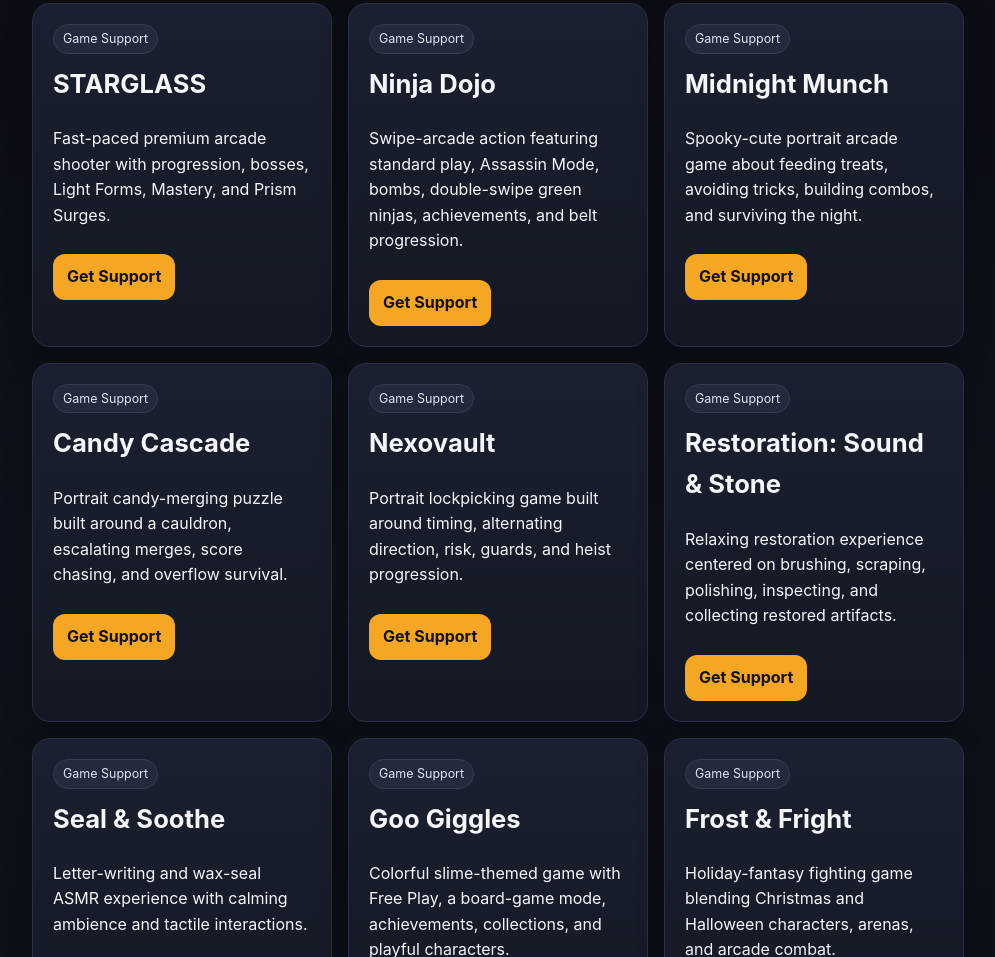
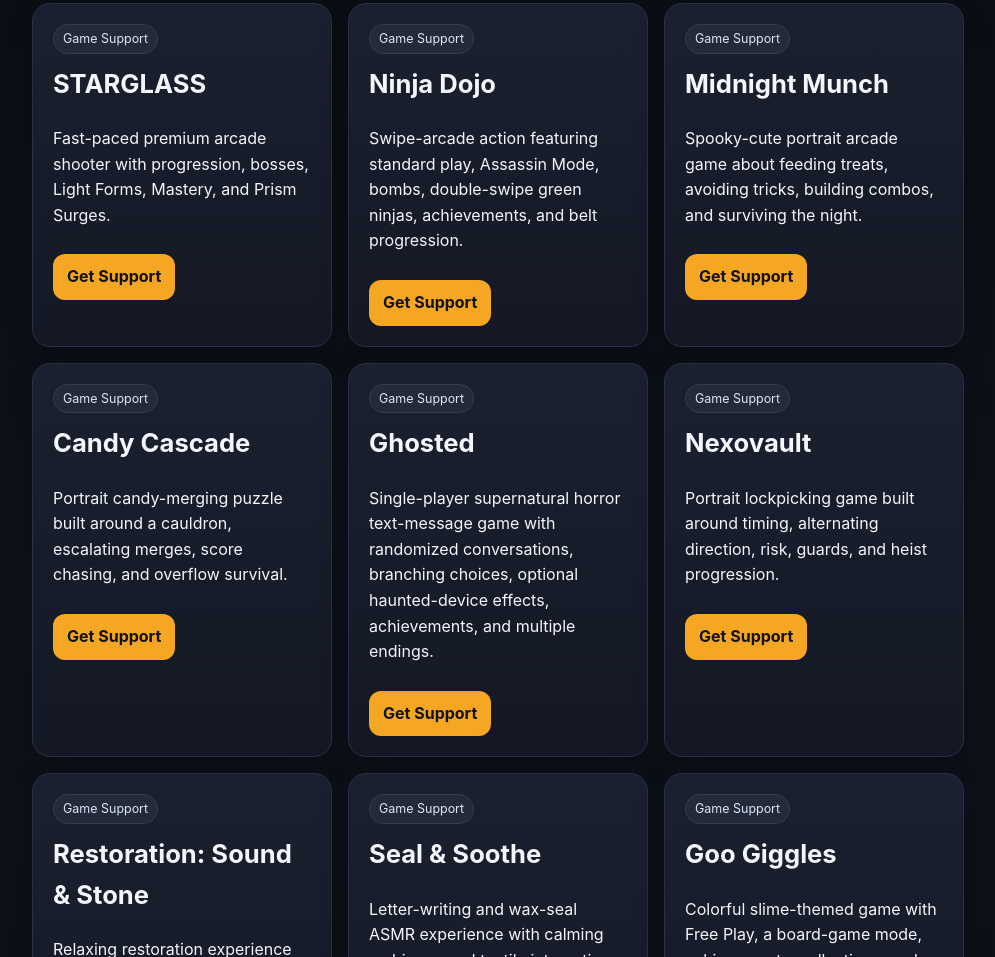
Before and after one commit to gingerbgames/gingerb-games-support, a plain HTML site: page index.html in a window 1280 px wide. Shown: the part 506-1463 px from the top of the page, without its empty margins (142-1137 px from the left). Drawn offline with Linux system fonts and the light colour scheme.

Commit message:
Add Ghosted to support homepage

```diff
--- a/index.html
+++ b/index.html
@@ -52,6 +52,12 @@
       <p>Portrait candy-merging puzzle built around a cauldron, escalating merges, score chasing, and overflow survival.</p>
       <a class="btn" href="candy-cascade.html">Get Support</a>
     </article>
+    <article class="card">
+  <span class="badge">Game Support</span>
+  <h2>Ghosted</h2>
+  <p>Single-player supernatural horror text-message game with randomized conversations, branching choices, optional haunted-device effects, achievements, and multiple endings.</p>
+  <a class="btn" href="ghosted.html">Get Support</a>
+</article>
 <article class="card">
       <span class="badge">Game Support</span>
       <h2>Nexovault</h2>
```
